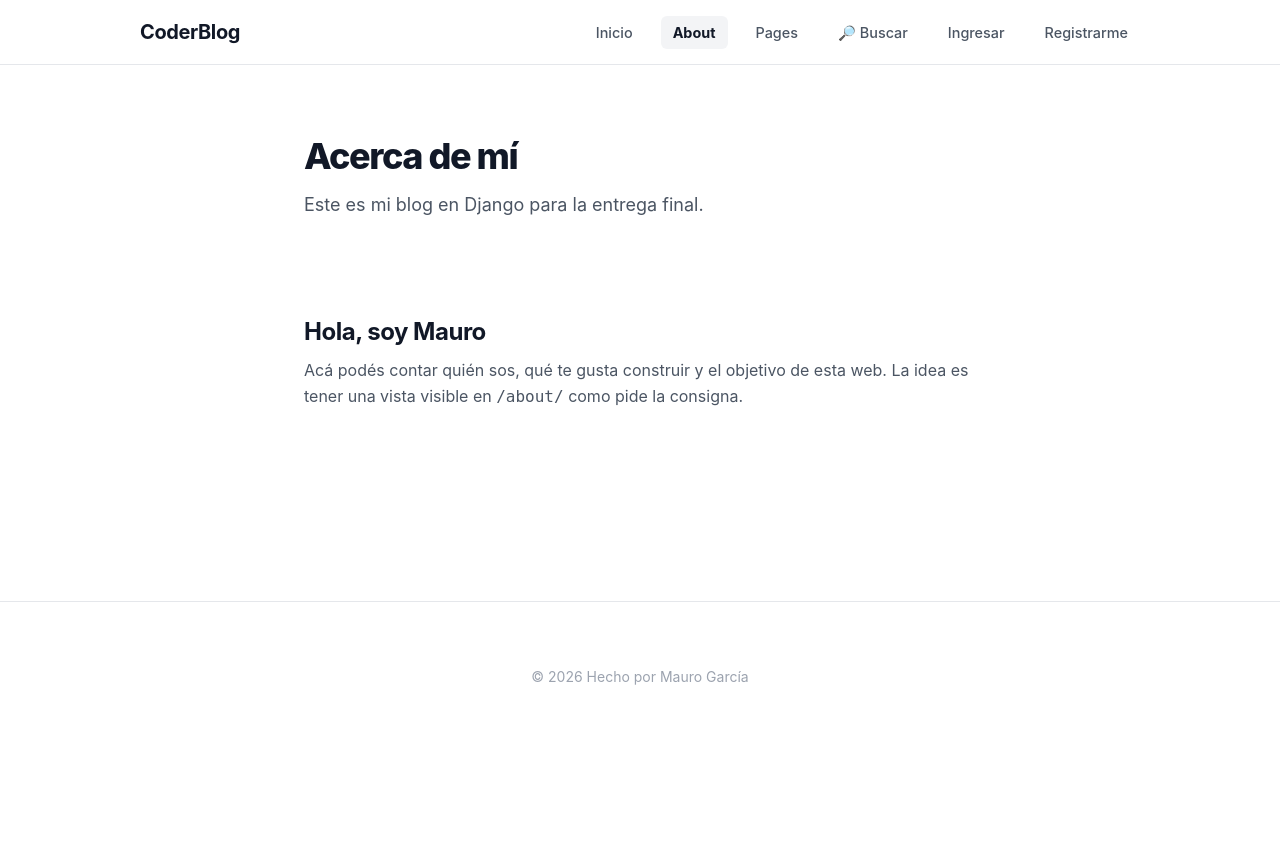
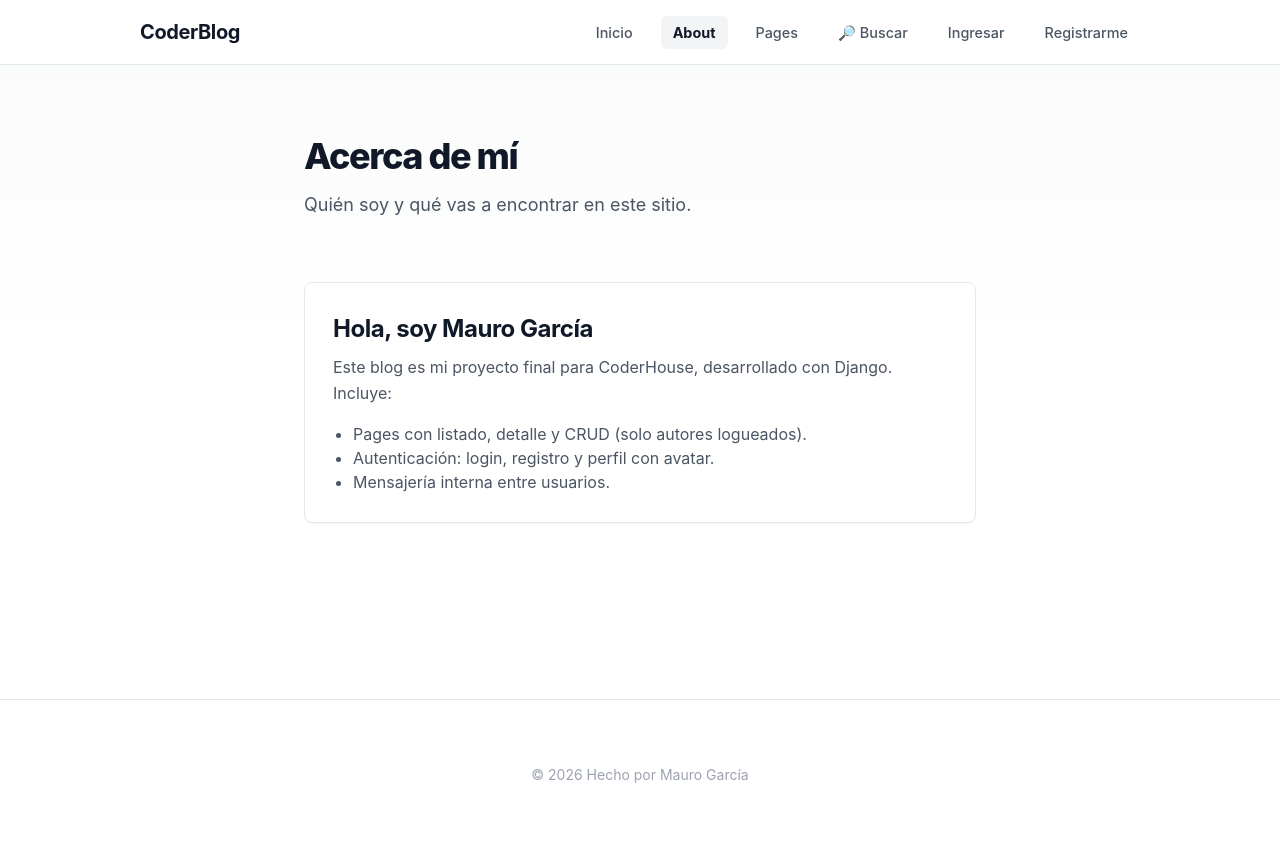
Before and after one commit to maurorgarcia/EntregaFinal_PY, a Django app: page /about/ in a window 1280 px wide. Before the commit the page ends 685 px from the top, so only its background shows below. Run offline with Django 5.2, Linux system fonts and the light colour scheme.

Commit message:
ui: mejorar estilos + logout redirect

```diff
--- a/templates/blog/about.html
+++ b/templates/blog/about.html
@@ -5,14 +5,17 @@
 {% block contenido %}
 <div class="page-header">
     <h1>Acerca de mí</h1>
-    <p>Este es mi blog en Django para la entrega final.</p>
+    <p>Quién soy y qué vas a encontrar en este sitio.</p>
 </div>
 
 <div class="card">
-    <h2>Hola, soy Mauro</h2>
-    <p class="excerpt">
-        Acá podés contar quién sos, qué te gusta construir y el objetivo de esta web.
-        La idea es tener una vista visible en <code>/about/</code> como pide la consigna.
-    </p>
+    <h2>Hola, soy Mauro García</h2>
+    <p class="excerpt">Este blog es mi proyecto final para CoderHouse, desarrollado con Django.</p>
+    <p class="excerpt">Incluye:</p>
+    <ul style="margin: 1rem 0 0 1.25rem; color: var(--text-secondary);">
+        <li>Pages con listado, detalle y CRUD (solo autores logueados).</li>
+        <li>Autenticación: login, registro y perfil con avatar.</li>
+        <li>Mensajería interna entre usuarios.</li>
+    </ul>
 </div>
 {% endblock %}
--- a/templates/blog/base.html
+++ b/templates/blog/base.html
@@ -31,7 +31,7 @@
 
         body {
             font-family: -apple-system, BlinkMacSystemFont, "Segoe UI", Roboto, Helvetica, Arial, sans-serif;
-            background-color: var(--bg-primary);
+            background: linear-gradient(180deg, var(--bg-secondary) 0%, var(--bg-primary) 40%);
             color: var(--text-primary);
             line-height: 1.5;
             -webkit-font-smoothing: antialiased;
@@ -140,14 +140,18 @@
 
         /* Estilo de los articulos */
         .card {
-            border-bottom: 1px solid var(--border);
-            padding: 2rem 0;
-            margin-bottom: 0;
+            background: var(--bg-card);
+            border: 1px solid var(--border);
+            border-radius: var(--radius);
+            padding: 1.75rem;
+            margin-bottom: 1rem;
+            box-shadow: 0 1px 0 rgba(17, 24, 39, 0.03);
             transition: var(--transition);
         }
 
-        .card:last-child {
-            border-bottom: none;
+        .card:hover {
+            box-shadow: 0 6px 18px rgba(17, 24, 39, 0.06);
+            transform: translateY(-1px);
         }
 
         .card h2 {
@@ -308,6 +312,7 @@
                     <li>
                         <form method="post" action="{% url 'accounts:logout' %}">
                             {% csrf_token %}
+                            <input type="hidden" name="next" value="{% url 'blog:inicio' %}">
                             <button type="submit">Salir</button>
                         </form>
                     </li>
--- a/templates/blog/inicio.html
+++ b/templates/blog/inicio.html
@@ -5,7 +5,7 @@
 {% block contenido %}
 <div class="page-header">
     <h1>Últimas publicaciones</h1>
-    <p>Bienvenido al blog. Acá vas a ver los artículos más recientes.</p>
+    <p>Bienvenido a mi proyecto final. Navegá por Pages, perfil y mensajes desde el menú.</p>
 </div>
 
 {% if articulos %}
@@ -37,7 +37,7 @@
 {% else %}
     <div class="card">
         <h2>No hay artículos todavía</h2>
-        <p class="excerpt">Empezá publicando algo nuevo.</p>
+        <p class="excerpt">Podés crear autores, artículos y comentarios para completar el contenido inicial.</p>
         <a href="{% url 'blog:crear_articulo' %}" class="btn btn-primary" style="margin-top: 1rem; text-decoration: none; width: auto;">Crear primer artículo</a>
     </div>
 {% endif %}
--- a/templates/blog/pages_list.html
+++ b/templates/blog/pages_list.html
@@ -5,7 +5,7 @@
 {% block contenido %}
 <div class="page-header">
     <h1>Páginas</h1>
-    <p>Listado de páginas publicadas.</p>
+    <p>Explorá las páginas publicadas. Podés buscar por título, subtítulo o contenido.</p>
 </div>
 
 <form method="get" class="search-bar">
@@ -44,6 +44,8 @@
         </p>
         {% if request.user.is_authenticated %}
             <a class="btn btn-primary" style="margin-top: 1rem; text-decoration: none;" href="{% url 'blog:page_create' %}">Crear primera página</a>
+        {% else %}
+            <p class="excerpt" style="margin-top: 1rem;">Iniciá sesión para poder crear, editar o borrar páginas.</p>
         {% endif %}
     </div>
 {% endif %}
```
